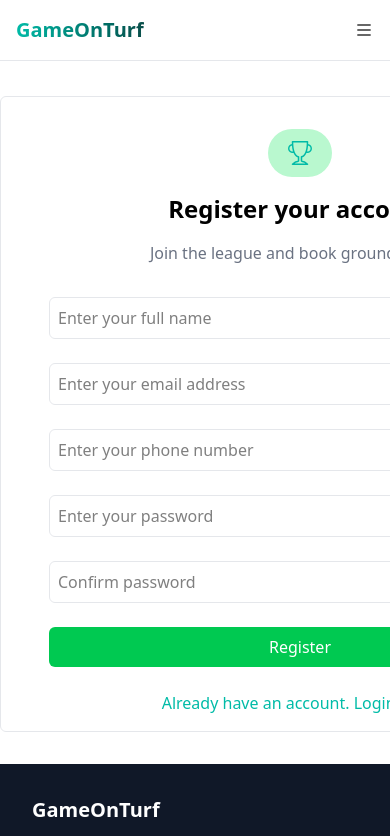
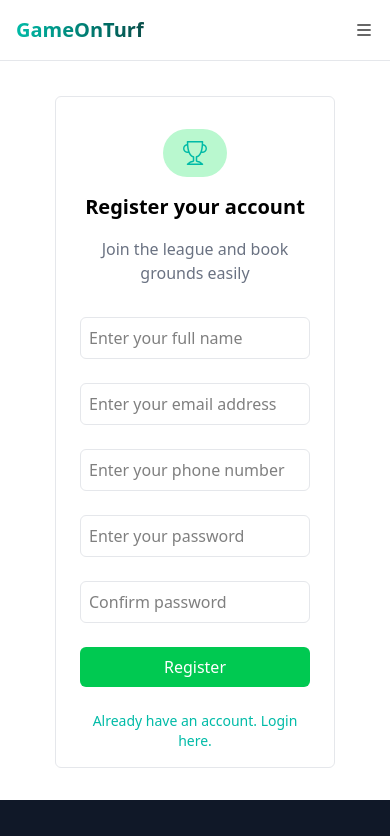
Before and after one commit to unrealblood/game-on-turf-nextjs, a Next.js app: page /auth/register in a window 390 px wide. Shown: the top 836 px of the page. Built offline with nearby package versions, Linux system fonts and the light colour scheme; no server answers.

Commit message:
add mobile view to login and register page

```diff
--- a/app/auth/login/page.js
+++ b/app/auth/login/page.js
@@ -3,14 +3,14 @@ import LoginForm from "@/app/components/auth/login/LoginForm";
 export default async function Login() {
     return (
         <div className="flex-1 overflow-y-auto mt-16">
-            <div className="w-[600px] mx-auto flex justify-center items-center my-8 border border-gray-200 rounded-md p-4">
+            <div className="sm:w-[600px] w-[280px] mx-auto flex justify-center items-center my-8 border border-gray-200 rounded-md p-4">
                 <div className="w-full">
                     <header className="flex justify-center items-center gap-4 flex-col mt-4">
                         <div className="bg-green-200 text-center p-2 rounded-full w-16">
                             <span className="bi-trophy text-2xl text-teal-500" />
                         </div>
 
-                        <h1 className="text-2xl font-bold">Login to your account</h1>
+                        <h1 className="sm:text-2xl text-xl text-center font-bold">Login to your account</h1>
                     </header>
 
                     {/* Login Form */}
--- a/app/auth/register/page.js
+++ b/app/auth/register/page.js
@@ -3,15 +3,15 @@ import RegisterForm from "@/app/components/auth/register/RegisterForm";
 export default async function Register() {
     return (
         <div className="flex-1 overflow-y-auto mt-16">
-            <div className="w-[600px] mx-auto flex justify-center items-center my-8 border border-gray-200 rounded-md p-4">
+            <div className="sm:w-[600px] w-[280px] mx-auto flex justify-center items-center my-8 border border-gray-200 rounded-md p-4">
                 <div className="w-full">
                     <header className="flex justify-center items-center gap-4 flex-col mt-4">
                         <div className="bg-green-200 text-center p-2 rounded-full w-16">
                             <span className="bi-trophy text-2xl text-teal-500" />
                         </div>
 
-                        <h1 className="text-2xl font-bold">Register your account</h1>
-                        <p className="text-gray-500">Join the league and book grounds easily</p>
+                        <h1 className="sm:text-2xl text-center text-xl font-bold">Register your account</h1>
+                        <p className="text-gray-500 text-center">Join the league and book grounds easily</p>
                     </header>
 
                     {/* Register Form */}
--- a/app/components/auth/login/LoginForm.jsx
+++ b/app/components/auth/login/LoginForm.jsx
@@ -72,7 +72,7 @@ export default function LoginForm() {
     }
 
     return (
-        <form onSubmit={handleSubmit} className="flex flex-col justify-start items-start gap-6 mt-8 px-8">
+        <form onSubmit={handleSubmit} className="flex flex-col justify-start items-start gap-6 mt-8 sm:px-8 px-2">
             <input type="email" placeholder="Enter your email address" className="border border-gray-200 p-2 rounded-md w-full" value={email} onChange={(e) => setEmail(e.target.value)} />
 
             <input type="password" placeholder="Enter your password" className="border border-gray-200 p-2 rounded-md w-full" value={password} onChange={(e) => setPassword(e.target.value)} />
@@ -98,7 +98,7 @@ export default function LoginForm() {
                 <span>Login with Google</span>
             </button>
 
-            <div className="text-center w-full text-teal-500">
+            <div className="text-center w-full text-teal-500 sm:text-base text-sm">
                 <Link href={"/auth/register"}>Don't have an account. Register here.</Link>
             </div>
         </form>
--- a/app/components/auth/register/RegisterForm.jsx
+++ b/app/components/auth/register/RegisterForm.jsx
@@ -91,7 +91,7 @@ export default function RegisterForm() {
     }
 
     return (
-        <form onSubmit={handleSubmit} className="flex flex-col justify-start items-start gap-6 mt-8 px-8">
+        <form onSubmit={handleSubmit} className="flex flex-col justify-start items-start gap-6 mt-8 sm:px-8 px-2">
             <input type="text" placeholder="Enter your full name" className="border border-gray-200 p-2 rounded-md w-full" value={name} onChange={(e) => setName(e.target.value)} />
 
             <input type="email" placeholder="Enter your email address" className="border border-gray-200 p-2 rounded-md w-full" value={email} onChange={(e) => setEmail(e.target.value)} />
@@ -118,7 +118,7 @@ export default function RegisterForm() {
 
             <button type="submit" className={`cursor-pointer ${loading ? `bg-gray-200 text-black` : `bg-green-500 text-white`} w-full px-8 py-2 rounded-md`} disabled={loading}>{loading ? "Processing..." : "Register"}</button>
 
-            <div className="text-center w-full text-teal-500">
+            <div className="text-center w-full text-teal-500 sm:text-base text-sm">
                 <Link href={"/auth/login"}>Already have an account. Login here.</Link>
             </div>
         </form>
```
